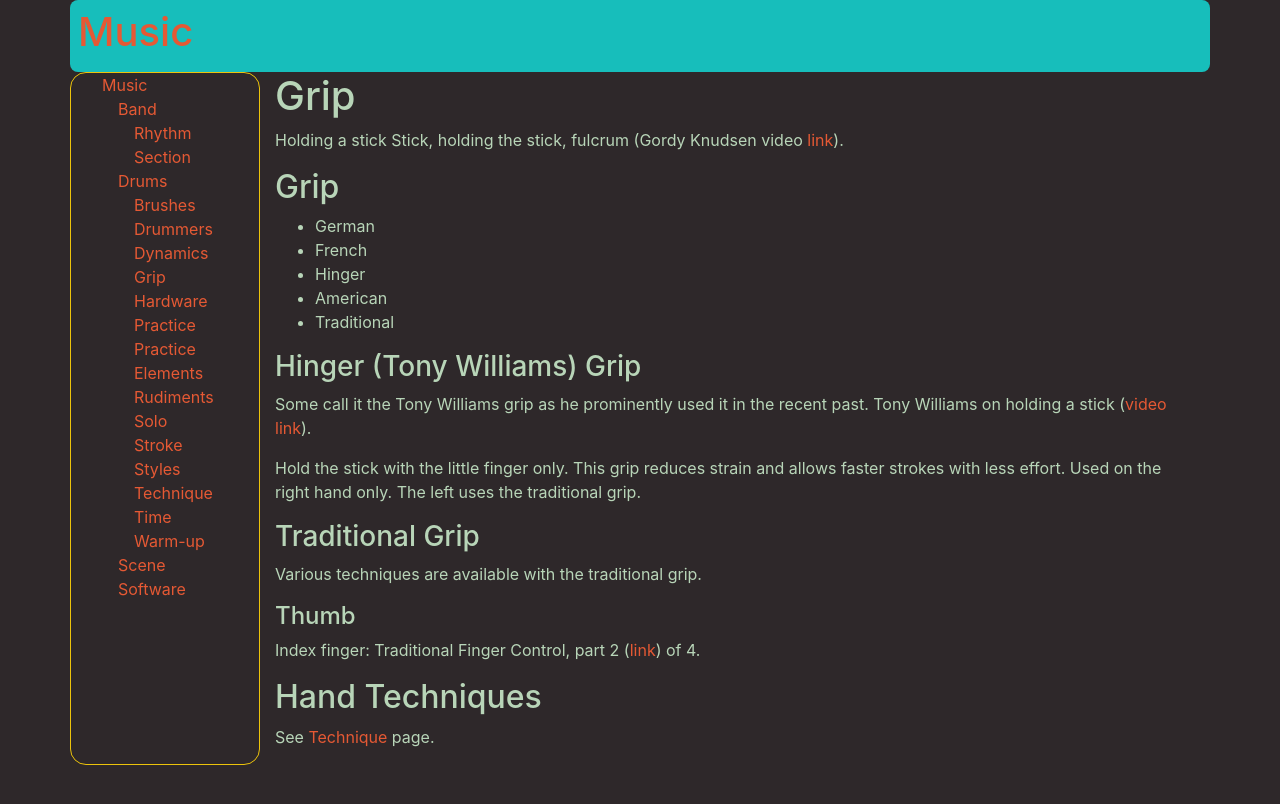
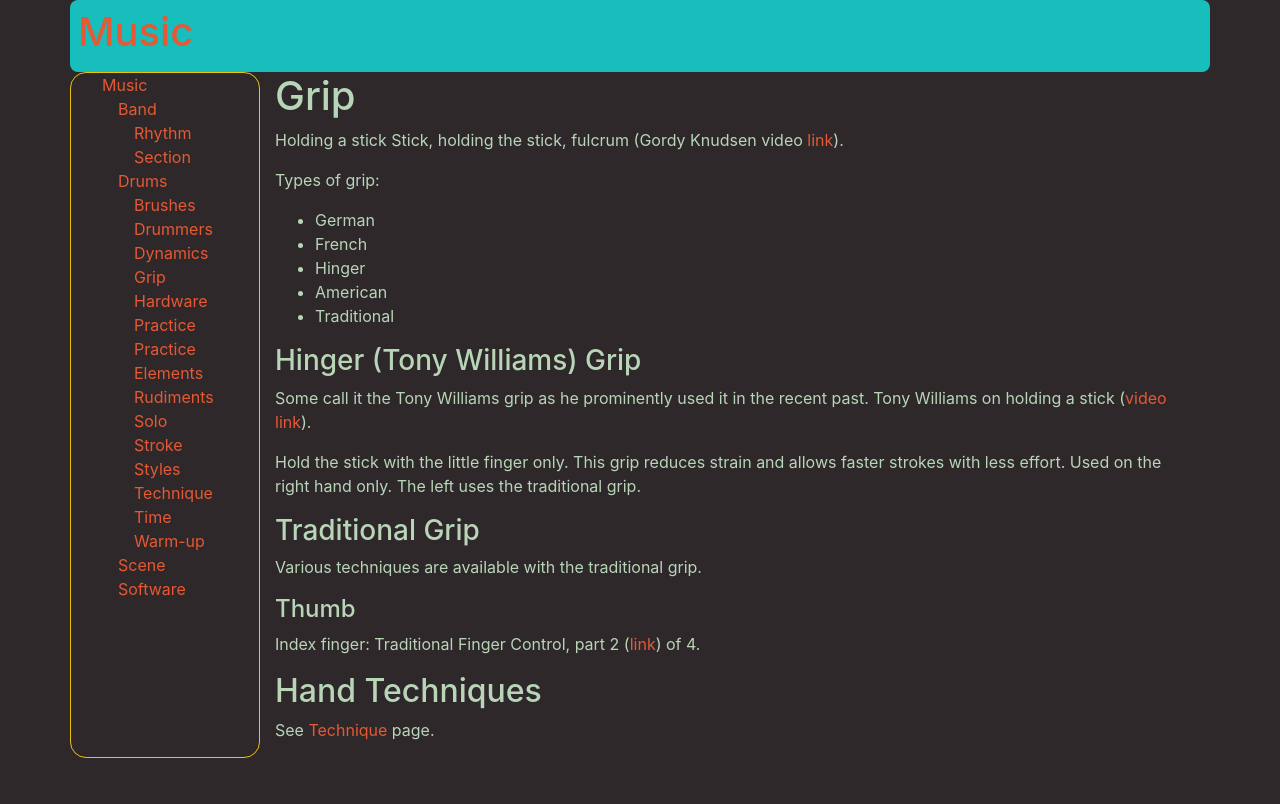
Before and after one commit to MisterY/music-site, a Jekyll site: the page built from drums/grip.md, in a window 1280 px wide. Shown: the top 804 px of the page. Built offline with Jekyll 4.4.1, drawn with Linux system fonts in a browser that asks for light colours; nearby versions of some CDN libraries; our own code applies the rules of GitHub Pages for plain Markdown files.

Commit message:
removing subtitle

```diff
--- a/drums/grip.md
+++ b/drums/grip.md
@@ -3,7 +3,7 @@
 Holding a stick
 Stick, holding the stick, fulcrum (Gordy Knudsen video [link](https://www.youtube.com/watch?v=4KINRsm0yhQ)).
 
-## Grip
+Types of grip:
 
 - German
 - French
```
